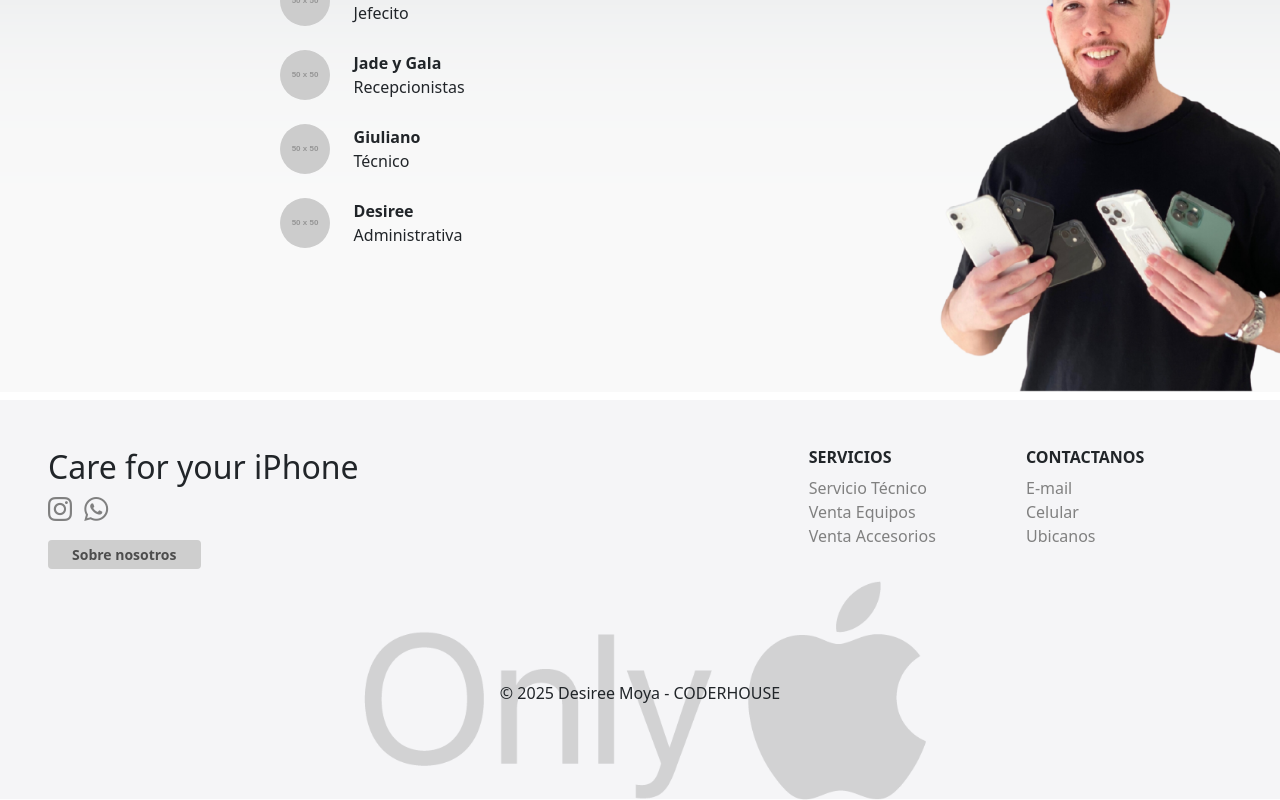
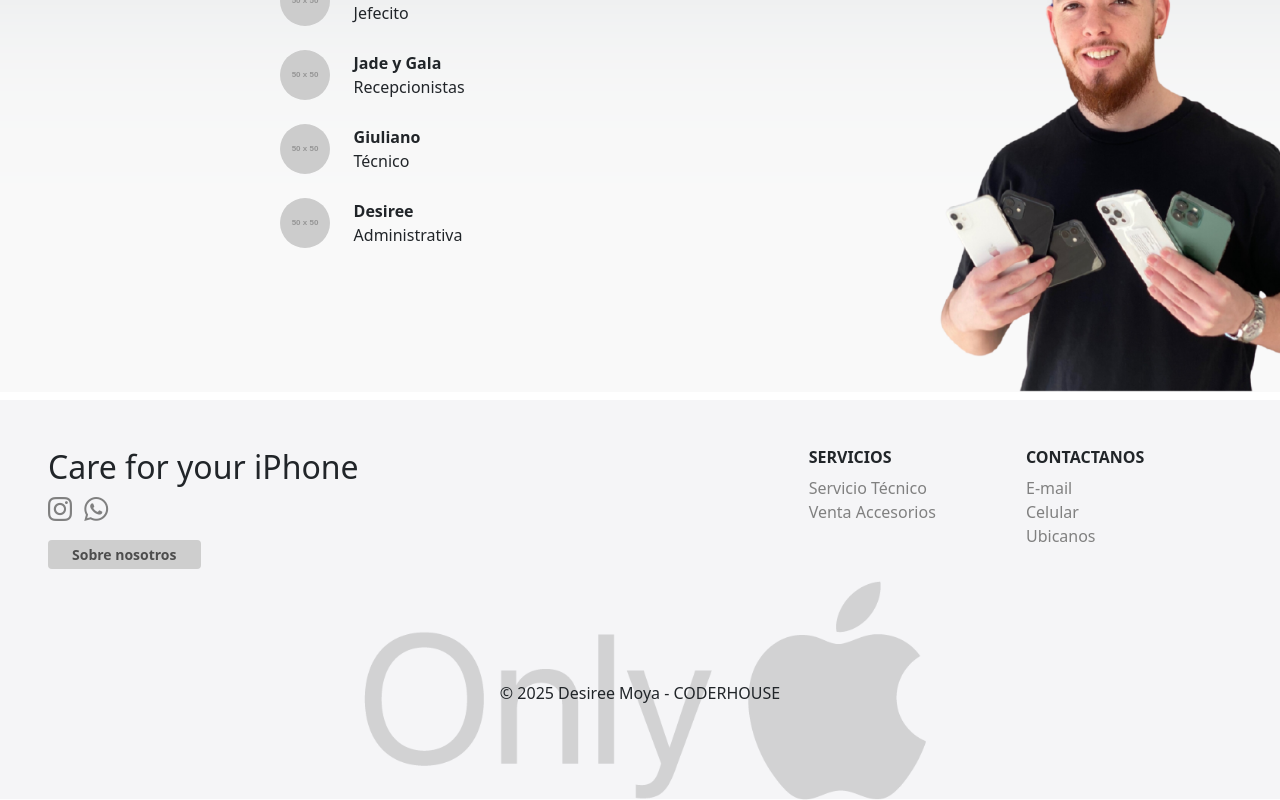
Before and after one commit to dess-mp/Only-Apple, a website: page pages/sobreNosotros.html in a window 1280 px wide. Shown: the part 646-1446 px from the top of the page. Drawn offline with nearby package versions, Linux system fonts and the light colour scheme; placeholder pictures from the web are drawn by us.

Commit message:
Elimine rutas sin uso

```diff
--- a/pages/sobreNosotros.html
+++ b/pages/sobreNosotros.html
@@ -39,7 +39,6 @@
                     <ul class="dropdown-menu">
                         <li><a class="dropdown-item" href="../index.html">Inicio</a></li>
                         <li><a class="dropdown-item" href="./servicioTecnico.html">Servicio Técnico</a></li>
-                        <li><a class="dropdown-item" href="./ventaEquipos.html">Venta Equipos</a></li>
                         <li><a class="dropdown-item" href="./ventaAccesorios.html">Venta Accesorios</a></li>
                         <li><hr class="dropdown-divider"></li>
                         <li><a class="dropdown-item" href="#">Sobre Nosotros</a></li>
@@ -159,7 +158,6 @@
                     <h6><strong>SERVICIOS</strong></h6>
                     <ul class="list-unstyled">
                         <li><a href="./servicioTecnico.html">Servicio Técnico</a></li>
-                        <li><a href="./ventaEquipos.html">Venta Equipos</a></li>
                         <li><a href="./ventaAccesorios.html">Venta Accesorios</a></li>
                     </ul>
                 </div>
```
Also changed, not shown: index.html (+0 -2 lines), pages/contacto.html (+0 -2 lines), pages/servicioTecnico.html (+0 -2 lines), pages/ventaAccesorios.html (+0 -2 lines), pages/consejosTecnicos.html (deleted), pages/ventaEquipos.html (deleted).
